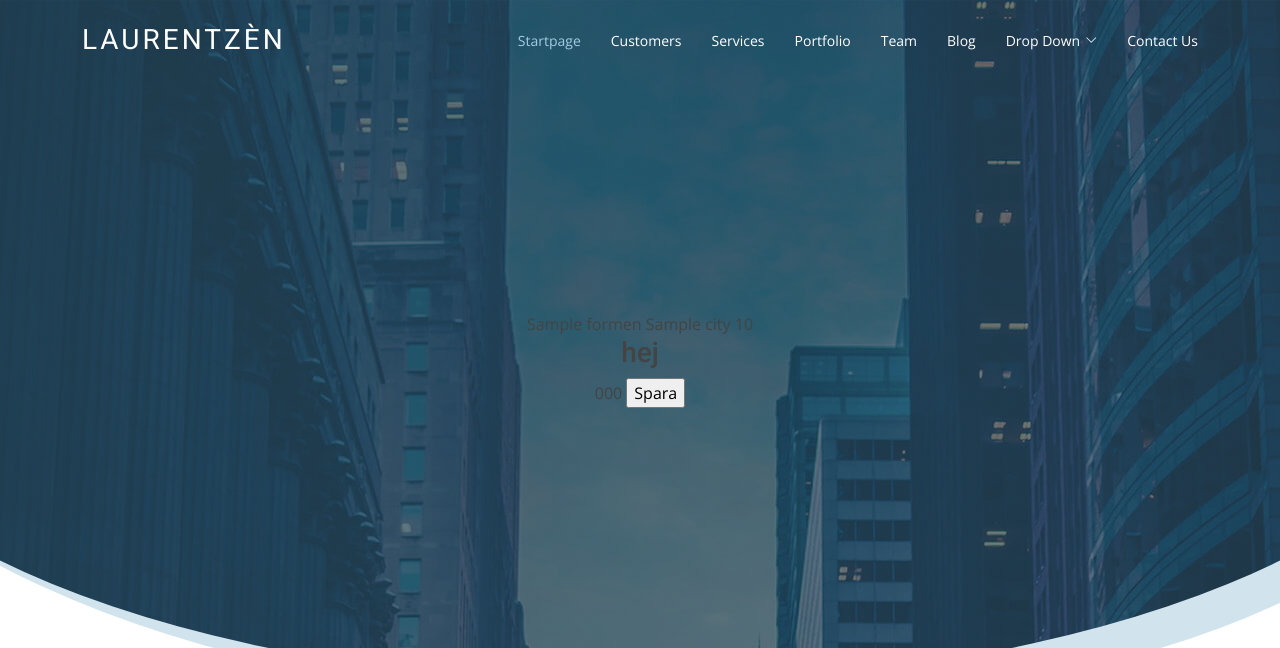
After one commit to Madeleine292/BANK, a Flask app: template templates/newcostumer.html in a window 1280 px wide. The commit adds this page. Shown: the top 648 px of the page. Run offline with Flask 3, Linux system fonts and the light colour scheme; the template is opened without the code that fills it: most values are stand-ins (such as "Sample title", 1, 10 or a date in 2020); some libraries are stand-ins or nearby versions.

Commit message:
newcustomer

```diff
--- a/app.py
+++ b/app.py
@@ -1,9 +1,9 @@
-from flask import Flask, render_template, request
+from flask import Flask, render_template, request, redirect
 from flask_sqlalchemy import SQLAlchemy
 from flask_migrate import Migrate, upgrade
 from model import Customer, Account, Transaction
 from model import db, seedData
-
+from forms import NewCustomerForm
 
 app = Flask(__name__)
 app.config['SQLALCHEMY_DATABASE_URI'] = 'mysql+mysqlconnector://root:my-secret-pw@localhost/Bank'
@@ -70,6 +70,20 @@
                             q=q )
 
 
+@app.route("/newcustomer", methods=['GET', 'POST'])
+def newcustomer():
+    form = NewCustomerForm()
+    if form.validate_on_submit():
+        #spara i databas
+        customer = Customer()
+        customer.Name = form.name.data
+        customer.City = form.city.data
+        customer.TelephoneCountryCode = 1
+        customer.Telephone = "321323"
+        db.session.add(customer)
+        db.session.commit()
+        return redirect("/customers" )
+    return render_template("newcustomer.html", formen=form )
 
 
 
--- a/templates/index.html
+++ b/templates/index.html
@@ -91,7 +91,7 @@
           {% block content %}
           <h2 class="animate__animated animate__fadeInDown">Welcome to <span>Laurentzèn bank</span></h2>
           <p class="animate__animated animate__fadeInUp">Designed to make your job easier</p>
-          <a href="" class="btn-get-started animate__animated animate__fadeInUp">Read More</a>
+          <a href="" class="btn-get-started animate__animated animate__fadeInUp">Sign in here</a>
           {% endblock %}
         </div>
       </div>
--- /dev/null
+++ b/templates/newcostumer.html
@@ -0,0 +1,26 @@
+{% extends "index.html" %}
+
+{% block title %}
+New customer
+{% endblock %}
+
+{% block content %}
+
+    {% for field, errors in formen.errors.items() %}
+    {{ formen[field].label }}: {{ ', '.join(errors) }}
+    </br>
+    {% endfor %}
+
+   <form method="post">
+    {{ formen.csrf_token }}
+    {{ formen.name(placeholder="Enter name") }}
+    {{ formen.city(placeholder="Enter city") }}
+    {{ formen.age() }}
+
+     <h3>
+        hej
+     </h3>
+     {{ formen.countryCode() }}
+    <input type="submit" value="Spara">
+   </form>
+{% endblock %}
```
Also changed, not shown: forms.py (added, +14 -0 lines), 1 other file.
